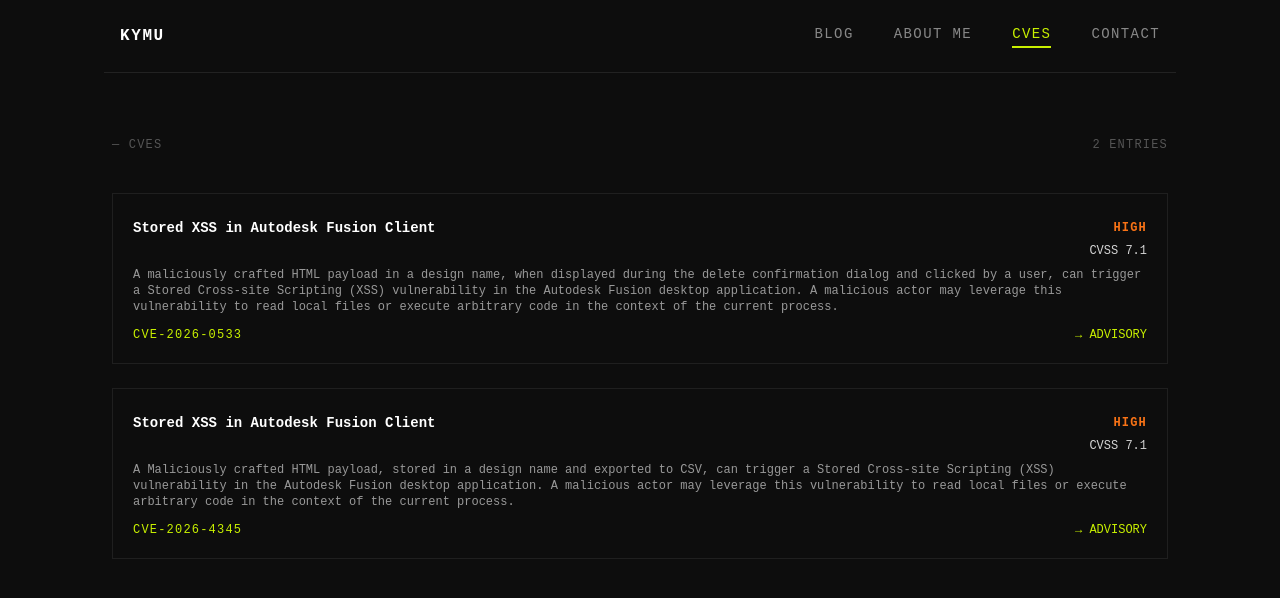
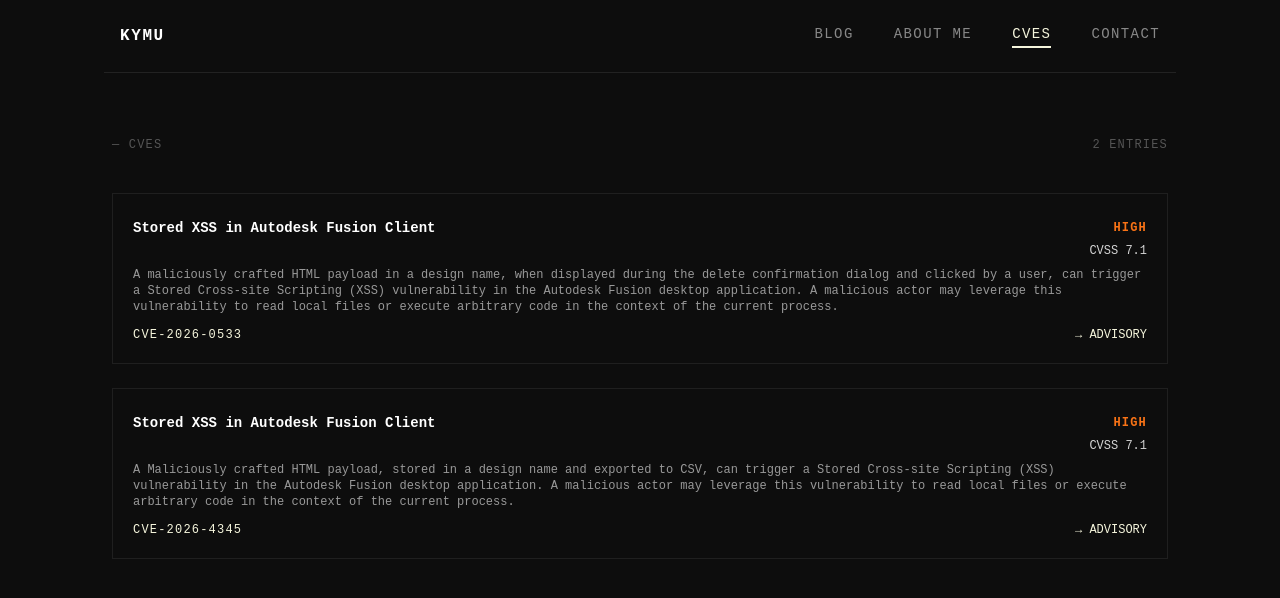
Before and after one commit to K3S3l7/my-blog, a Next.js app: page /cves in a window 1280 px wide. Shown: the top 598 px of the page. Built offline with nearby package versions, Linux system fonts and the light colour scheme.

Commit message:
Change accent color from green (#c8f000) to beige (#f5f5dc)

```diff
--- a/app/about/page.tsx
+++ b/app/about/page.tsx
@@ -36,7 +36,7 @@
                 href={href}
                 target="_blank"
                 rel="noopener noreferrer"
-                className="text-[#888] hover:text-[#c8f000] transition-colors"
+                className="text-[#888] hover:text-[#f5f5dc] transition-colors"
               >
                 → {label}
               </a>
--- a/app/article/[slug]/page.tsx
+++ b/app/article/[slug]/page.tsx
@@ -121,7 +121,7 @@
     <article className="max-w-3xl mx-auto" style={{ fontFamily: "'Merriweather', serif" }}>
       <Link
         href="/"
-        className="text-xs text-[#555] hover:text-[#c8f000] transition-colors mb-8 inline-block tracking-widest"
+        className="text-xs text-[#555] hover:text-[#f5f5dc] transition-colors mb-8 inline-block tracking-widest"
       >
         ← Back to Posts
       </Link>
--- a/app/contact/page.tsx
+++ b/app/contact/page.tsx
@@ -21,7 +21,7 @@
               href={href}
               target="_blank"
               rel="noopener noreferrer"
-              className="text-[#888] hover:text-[#c8f000] transition-colors"
+              className="text-[#888] hover:text-[#f5f5dc] transition-colors"
             >
               {value}
             </a>
@@ -30,7 +30,7 @@
       </ul>
 
       <div className="mt-10 p-4 border border-[#1f1f1f] text-xs text-[#555]">
-        <span className="text-[#c8f000]">PGP</span> — Public key available on request.
+        <span className="text-[#f5f5dc]">PGP</span> — Public key available on request.
       </div>
     </div>
   );
--- a/app/cves/page.tsx
+++ b/app/cves/page.tsx
@@ -53,12 +53,12 @@
             </div>
             <p className="text-xs text-[#999] mb-3">{cve.description}</p>
             <div className="flex items-center justify-between">
-              <span className="text-xs text-[#c8f000] tracking-widest">{cve.id}</span>
+              <span className="text-xs text-[#f5f5dc] tracking-widest">{cve.id}</span>
               <a
                 href={cve.link}
                 target="_blank"
                 rel="noopener noreferrer"
-                className="text-xs text-[#c8f000] hover:text-white transition-colors"
+                className="text-xs text-[#f5f5dc] hover:text-white transition-colors"
               >
                 → ADVISORY
               </a>
--- a/app/globals.css
+++ b/app/globals.css
@@ -26,7 +26,7 @@
 }
 
 ::selection {
-  background: #c8f000;
+  background: #f5f5dc;
   color: #0d0d0d;
 }
 
--- a/app/page.tsx
+++ b/app/page.tsx
@@ -33,7 +33,7 @@
               <span className="text-xs text-[#6a6a6a] w-32 shrink-0 tracking-widest font-mono">
                 {formatDate(post.date)}
               </span>
-              <span className="group-hover:text-[#c8f000] transition-colors text-base text-white" style={{ fontFamily: "'Space Mono', monospace" }}>
+              <span className="group-hover:text-[#f5f5dc] transition-colors text-base text-white" style={{ fontFamily: "'Space Mono', monospace" }}>
                 {post.title}
               </span>
             </Link>
--- a/components/Navbar.tsx
+++ b/components/Navbar.tsx
@@ -29,7 +29,7 @@
   return (
     <>
       <header className="border-b border-[#222] py-6 flex items-center justify-between w-full px-4">
-        <Link href="/" className="text-white font-bold tracking-widest text-base uppercase hover:text-[#c8f000] transition-colors">
+        <Link href="/" className="text-white font-bold tracking-widest text-base uppercase hover:text-[#f5f5dc] transition-colors">
           Kymu
         </Link>
 
@@ -43,7 +43,7 @@
                 href={href}
                 className={`text-sm tracking-widest uppercase transition-colors border-b-2 pb-0.5 ${
                   active
-                    ? "text-[#c8f000] border-[#c8f000]"
+                    ? "text-[#f5f5dc] border-[#f5f5dc]"
                     : "text-[#888] border-transparent hover:text-[#d4d4d4]"
                 }`}
               >
@@ -56,7 +56,7 @@
         {/* Mobile Menu Button */}
         <button
           onClick={() => setIsOpen(!isOpen)}
-          className="md:hidden text-[#c8f000] hover:text-white transition-colors"
+          className="md:hidden text-[#f5f5dc] hover:text-white transition-colors"
           aria-label="Toggle menu"
         >
           <svg className="w-6 h-6" fill="none" stroke="currentColor" viewBox="0 0 24 24">
@@ -81,7 +81,7 @@
                 onClick={() => setIsOpen(false)}
                 className={`px-4 py-3 text-sm tracking-widest uppercase transition-colors border-l-4 ${
                   active
-                    ? "text-[#c8f000] border-[#c8f000] bg-[#0f0f0f]"
+                    ? "text-[#f5f5dc] border-[#f5f5dc] bg-[#0f0f0f]"
                     : "text-[#888] border-transparent hover:text-[#d4d4d4]"
                 }`}
               >
--- a/tailwind.config.ts
+++ b/tailwind.config.ts
@@ -12,7 +12,7 @@
         mono: ["'Courier New'", "Courier", "monospace"],
       },
       colors: {
-        accent: "#c8f000",
+        accent: "#f5f5dc",
         bg: "#0d0d0d",
         surface: "#141414",
         border: "#222",
```
